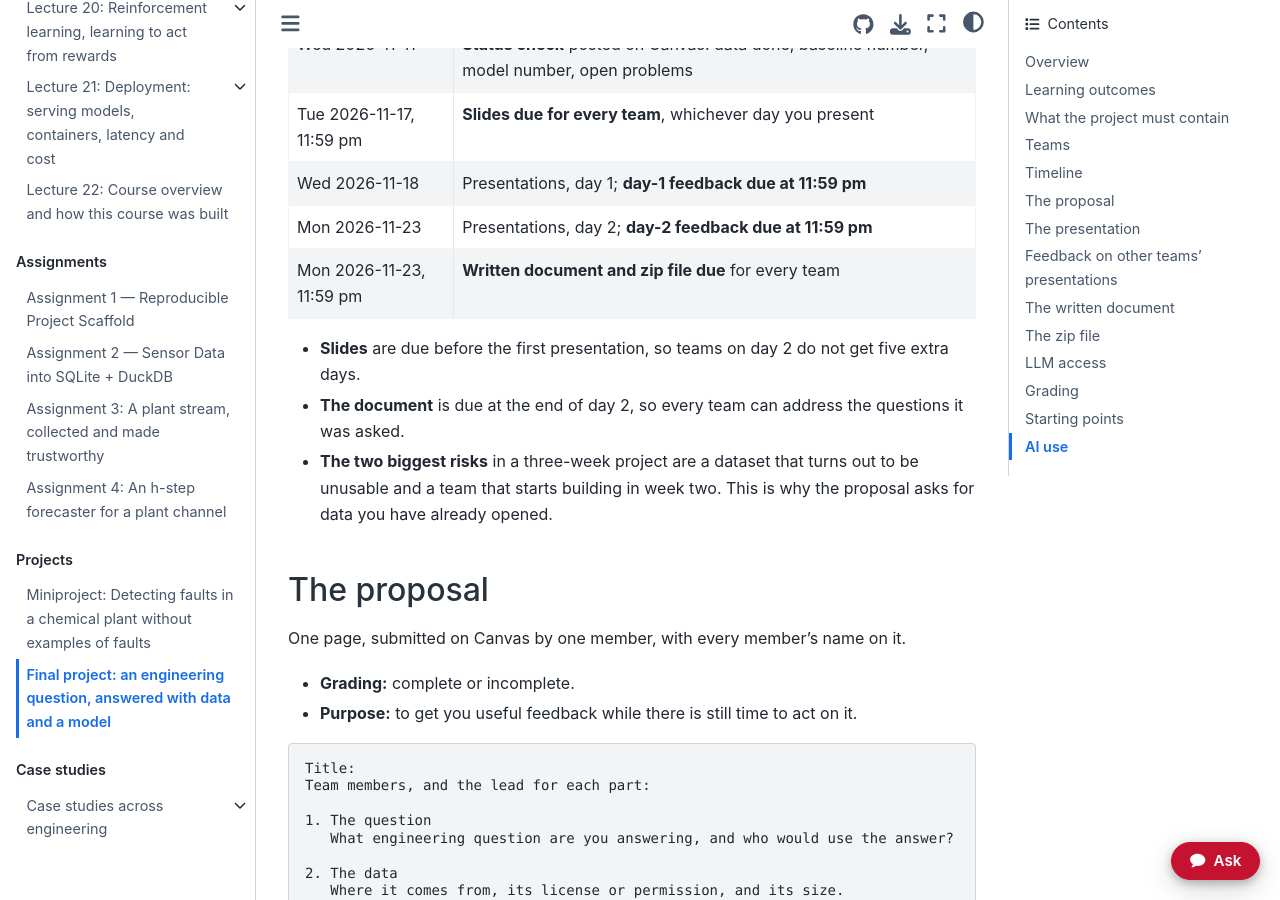
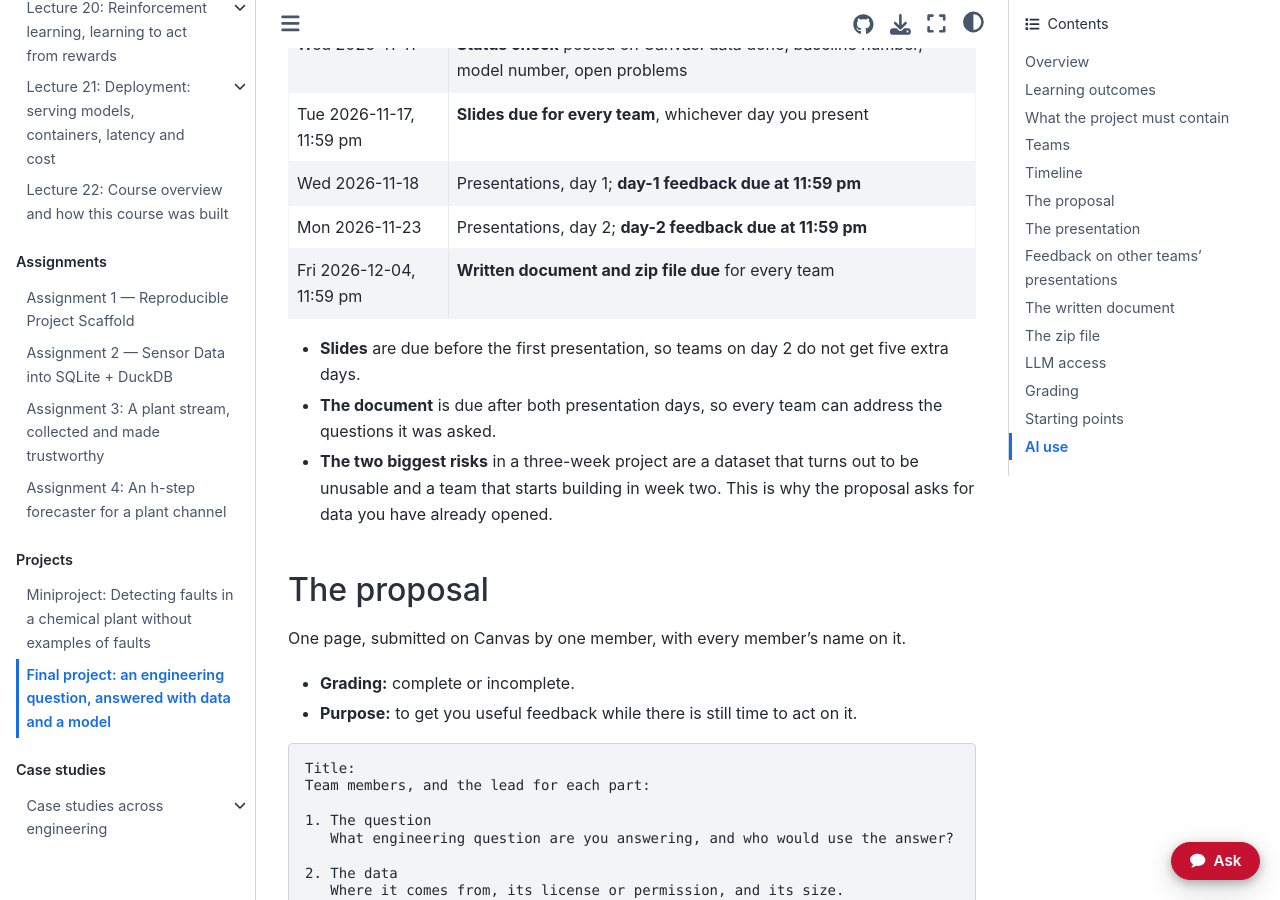
Before and after one commit to jkitchin/f26-06763, a Jupyter Book: the page built from course/final-project.md, in a window 1280 px wide and 900 px high, scrolled down 3886 px. Built offline with Jupyter Book 1.0.4 settings and Sphinx 7.4.7 and the Sphinx Book theme 1.1.4, drawn with Linux system fonts in a browser that asks for light colours; pages that are not in the unit, such as notebooks, are missing from menus.

Commit message:
Final project: written document and zip due December 4
Co-Authored-By: Claude Opus 5.5 <noreply@anthropic.com>

```diff
--- a/course/final-project.md
+++ b/course/final-project.md
@@ -123,11 +123,11 @@ policy (see AI use, below), and it does not belong on your architecture slide.
 | Tue 2026-11-17, 11:59 pm | **Slides due for every team**, whichever day you present                                   |
 | Wed 2026-11-18           | Presentations, day 1; **day-1 feedback due at 11:59 pm**                                   |
 | Mon 2026-11-23           | Presentations, day 2; **day-2 feedback due at 11:59 pm**                                   |
-| Mon 2026-11-23, 11:59 pm | **Written document and zip file due** for every team                                       |
+| Fri 2026-12-04, 11:59 pm | **Written document and zip file due** for every team                                       |
 
 - **Slides** are due before the first presentation, so teams on day 2 do not get five extra days.
-- **The document** is due at the end of day 2, so every team can address the questions it was
-  asked.
+- **The document** is due after both presentation days, so every team can address the questions
+  it was asked.
 - **The two biggest risks** in a three-week project are a dataset that turns out to be unusable
   and a team that starts building in week two. This is why the proposal asks for data you have
   already opened.
```
